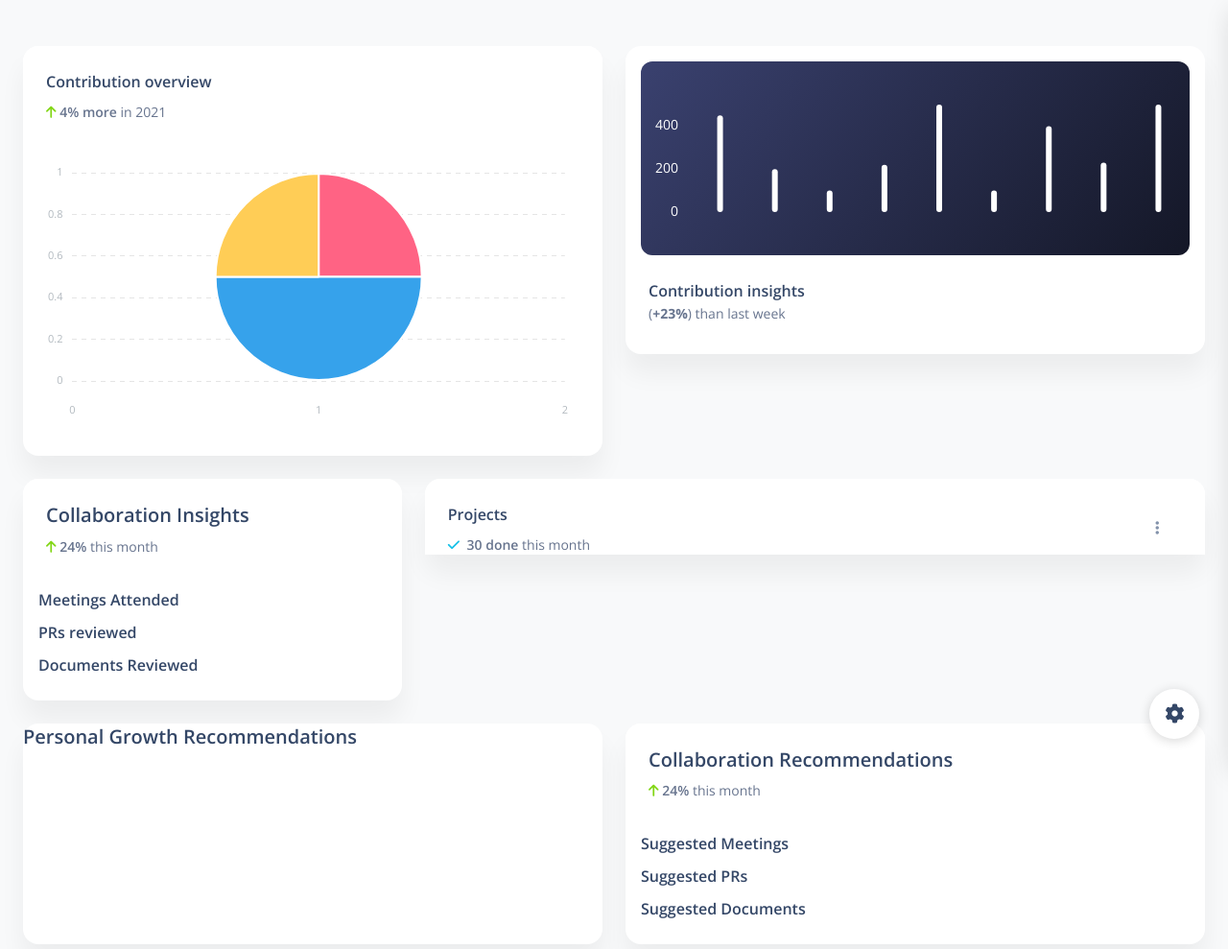
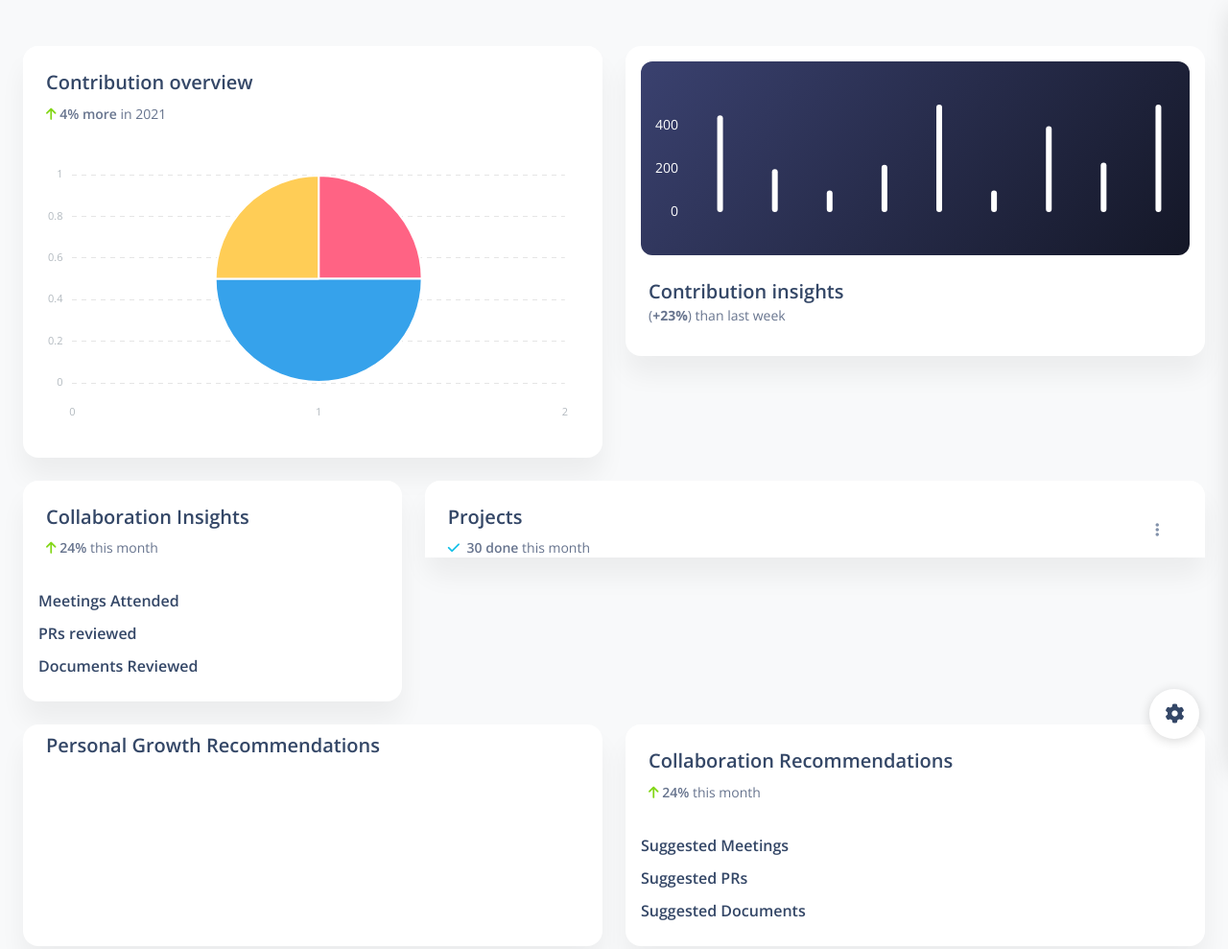
Before and after one commit to ArchanaPrabhu/Cobot-Webpack, a website built with webpack: page src/index.html in a window 1280 px wide. Shown: the top 989 px of the page at 96% size. Built offline with nearby package versions, Linux system fonts and the light colour scheme; a script that the page names is missing.

Commit message:
Fixing indentation and heading size

```diff
--- a/src/index.html
+++ b/src/index.html
@@ -29,7 +29,7 @@
         <div class="col-lg-6 col-md-6 mb-md-0 mb-4">
           <div class="card h-100">
             <div class="card-header pb-0">
-              <h6>Contribution overview</h6>
+              <h5>Contribution overview</h5>
               <p class="text-sm">
                 <i class="fa fa-arrow-up text-success"></i>
                 <span class="font-weight-bold">4% more</span> in 2021
@@ -50,7 +50,7 @@
                   <canvas id="chart-bars" class="chart-canvas" height="170"></canvas>
                 </div>
               </div>
-              <h6 class="ms-2 mt-4 mb-0"> Contribution insights </h6>
+              <h5 class="ms-2 mt-4 mb-0"> Contribution insights </h5>
               <p class="text-sm ms-2"> (<span class="font-weight-bolder">+23%</span>) than last week </p>
             </div>
           </div>
@@ -251,7 +251,7 @@
                 <div class="card-header pb-0">
                   <div class="row">
                     <div class="col-lg-6 col-7">
-                      <h6>Projects</h6>
+                      <h5>Projects</h5>
                       <p class="text-sm mb-0">
                         <i class="fa fa-check text-info" aria-hidden="true"></i>
                         <span class="font-weight-bold ms-1">30 done</span> this month
@@ -534,7 +534,7 @@
         <div class="col-lg-6 col-md-6 mb-md-0 mb-4">
           <div class="card h-100">
             <details>
-              <summary> <h5>Personal Growth Recommendations</h5> </summary>
+              <summary> <h5 class="mt-2 ms-4">Personal Growth Recommendations</h5> </summary>
               <div class="card-body px-0 pb-2">
                 <div class="table-responsive">
                   <table class="table align-items-center mb-0">
```
